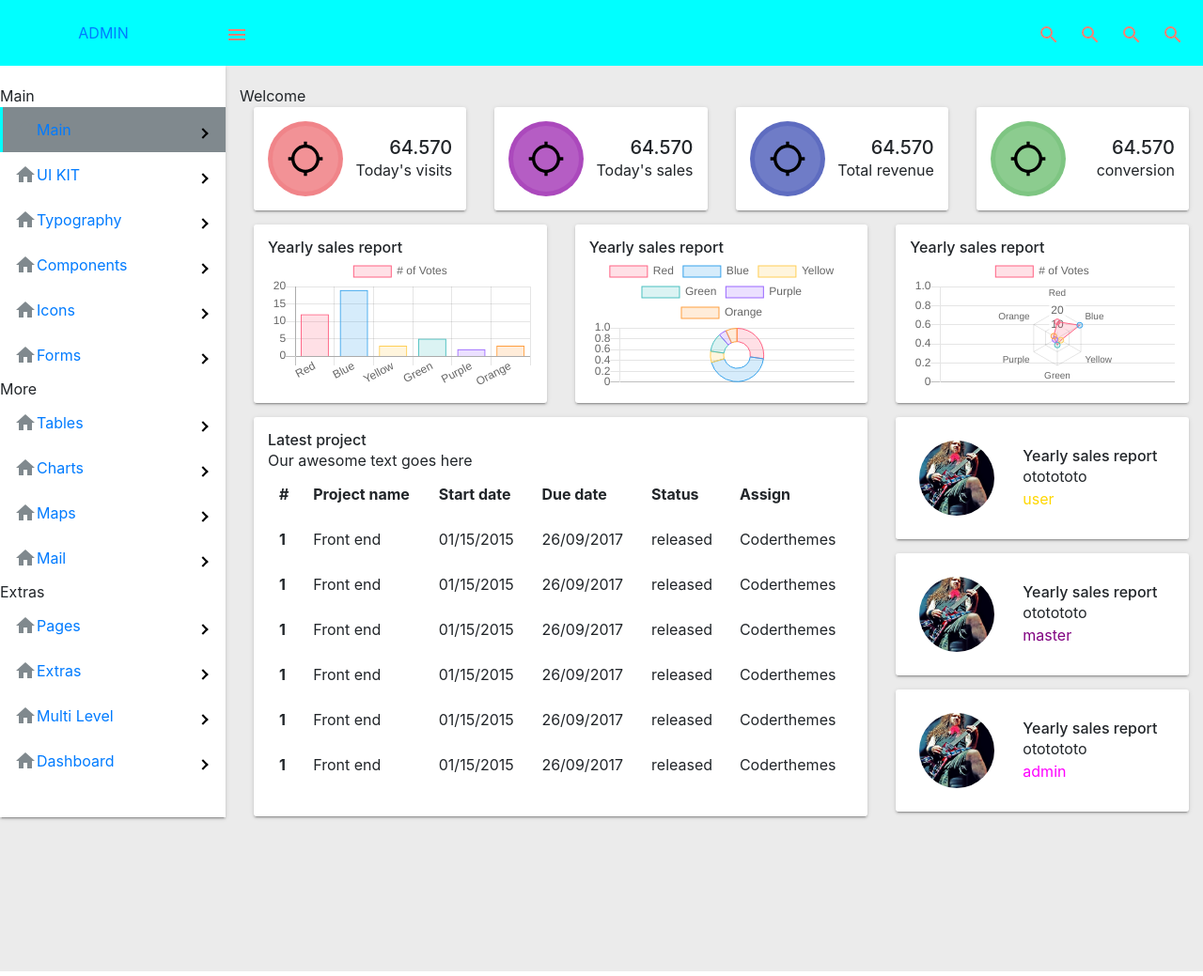
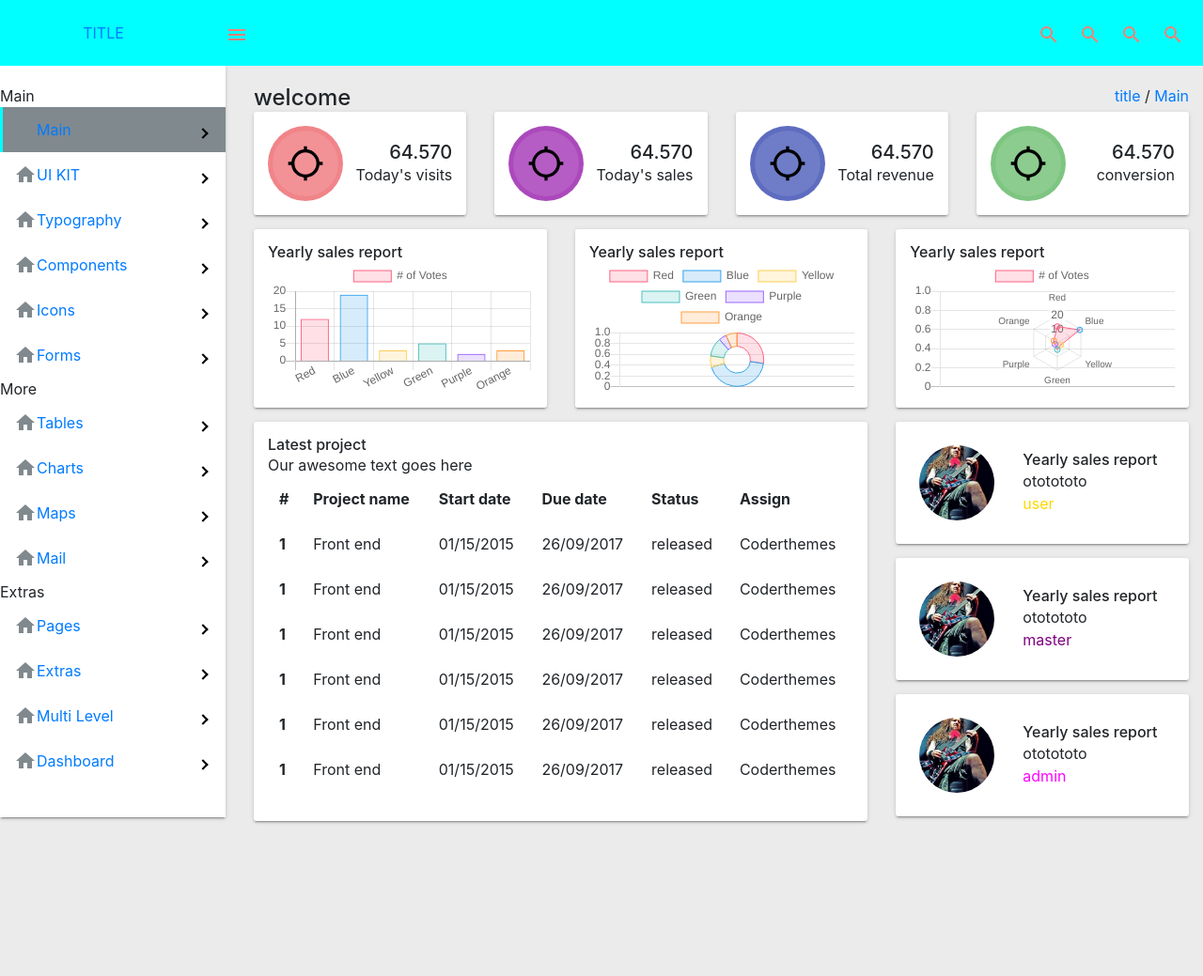
Before and after one commit to Noldor5150/frontend2seaoson, a web app: file web/dashboard.html in a window 1280 px wide. Shown: the whole page at 94% size. Run offline with its HTML, style and script files only (its server is not run), Linux system fonts and the light colour scheme; some libraries are stand-ins or nearby versions.

Commit message:
section title stilizavimas, ir jquery f-jos

```diff
--- a/src/assets/sass/bases/_layout.scss
+++ b/src/assets/sass/bases/_layout.scss
@@ -1,9 +1,7 @@
 .section-container{
   margin-top: $nav-height + 20;
   margin-left: $nav-left-width +15;
-  &--moved{
-    margin-left: 80px;
-  }
+
 }
 .boxes{
   -webkit-box-shadow: $box-shadow;
@@ -49,3 +47,30 @@
     color: $color-admin;
   }
 }
+.sidenav-closed {
+    .topbar {
+        .nav-bar {
+            &--left {
+                width: $sidenav-closed-width;
+                span {
+                    display: none;
+                }
+            }
+        }
+    }
+    .section-container{
+        margin-left: $sidenav-closed-width +15;
+    }
+}
+.section-title{
+  &__nav{
+    span{
+      &:first-of-type{
+        &:after{
+          content:' /';
+        }
+      }
+
+    }
+  }
+}
--- a/src/assets/sass/bases/_variables.scss
+++ b/src/assets/sass/bases/_variables.scss
@@ -1,6 +1,8 @@
 $default-bg: cyan;
 $nav-height: 70px;
 $nav-left-width: 240px;
+$sidenav-closed-width: 70px;
+
 $border-radius: 3px;
 $bg-color: #ebebeb;
 $box-shadow: 0 2px 2px 0 rgba(0, 0, 0, 0.14), 0 1px 5px 0 rgba(0, 0, 0, 0.12), 0 3px 1px -2px rgba(0, 0, 0, 0.2);
--- a/src/templates/partials/navbar.hbs
+++ b/src/templates/partials/navbar.hbs
@@ -2,7 +2,11 @@
 <div class="topbar">
   <nav class="nav-bar nav-bar--left">
     <ul class="nav-bar__lists">
-      <li><a class="nav-bar__lists__link" href="#">ADMIN</a></li>
+      <li><a class="nav-bar__lists__link" href="#">
+
+        <span>TITLE</span>
+      </a>
+    </li>
   </ul>
 </nav>
 <nav class="nav-bar nav-bar--right">
--- a/web/assets/js/app.js
+++ b/web/assets/js/app.js
@@ -3,11 +3,10 @@
 // });
 $(function(){
   $('#burger').on('click', function(){
-    $('#side-menu').toggleClass('side-menu--closed')
+    $('#side-menu').toggleClass('side-menu--closed');
+    $('body').toggleClass('sidenav-closed');
   })
+  var basename = $('#side-menu').find('li.active span').text();
+  $('#basename').text(basename)
+  .attr('href', '/' + basename.toLowerCase() + '.html');
 });
-$(function(){
-  $('#burger').on('click', function(){
-    $('#dashboard').toggleClass('section-container--moved')
-  })
-});
--- a/web/dashboard.html
+++ b/web/dashboard.html
@@ -10,7 +10,11 @@
   <div class="topbar">
     <nav class="nav-bar nav-bar--left">
       <ul class="nav-bar__lists">
-        <li><a class="nav-bar__lists__link" href="#">ADMIN</a></li>
+        <li><a class="nav-bar__lists__link" href="#">
+
+          <span>TITLE</span>
+        </a>
+      </li>
     </ul>
   </nav>
   <nav class="nav-bar nav-bar--right">
@@ -226,7 +230,19 @@
   </ul>
   </div>
   <div id="dashboard" class="section-container">
-    <p>Welcome</p>
+    <div class="section-title">
+      <div class="container-fluid">
+        <div class="row">
+          <div class="col-sm-6">
+                <h4>welcome</h4>
+          </div>
+          <div class="col-sm-6 section-title__nav text-right">
+            <span><a href="/web/dashboard.html">title</a></span>
+            <a href="" id="basename"></a>
+          </div>
+        </div>
+      </div>
+    </div>
 
 <div class="container-fluid">
     <div class="row">
```
Also changed, not shown: src/templates/partials/title.hbs (+13 -1 lines), web/contacts.html (+18 -2 lines), web/lt/skydelis.html (+18 -2 lines), web/assets/css/app.css. Lines whose indentation alone changed are shown as unchanged.
